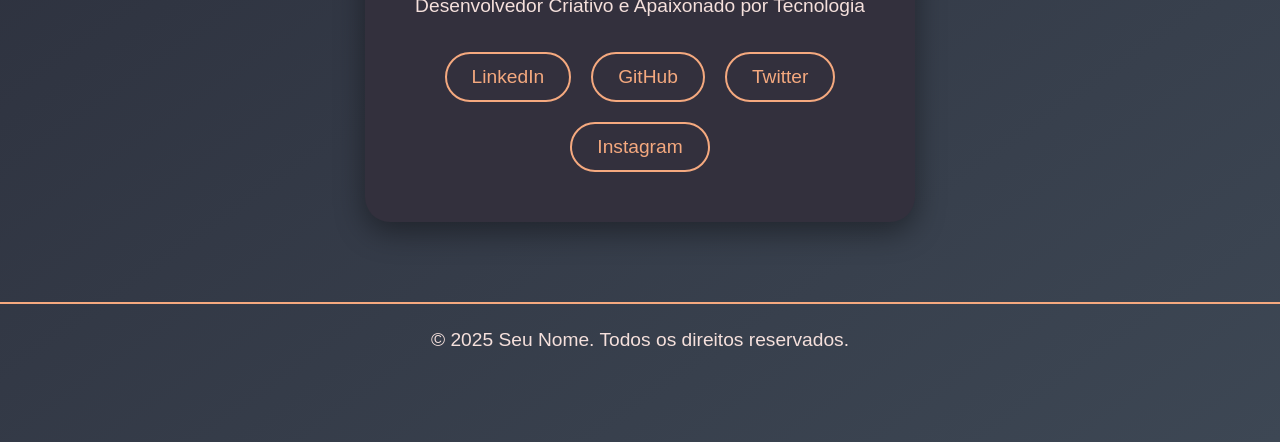
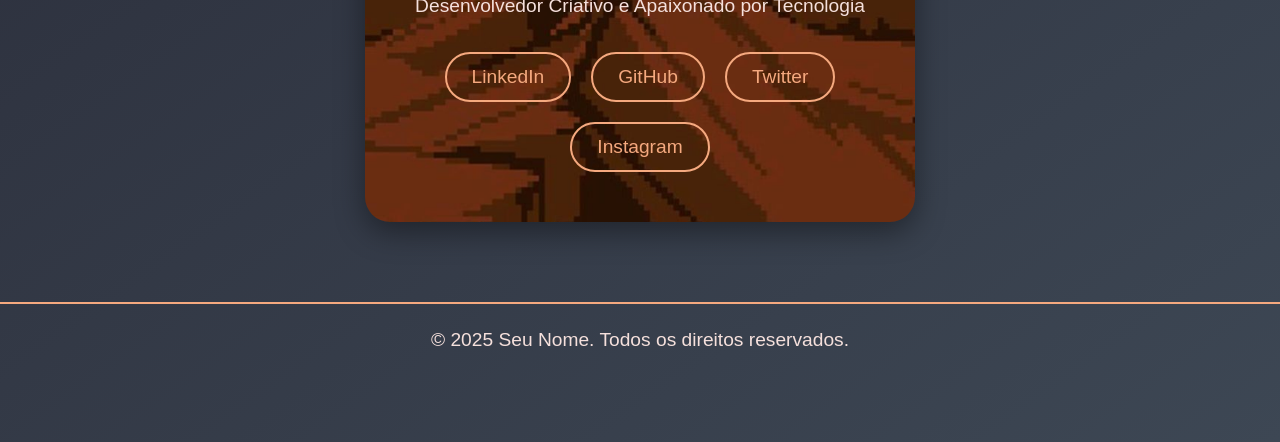
Before and after one commit to xpbaut/website, a plain HTML site: page index.html in a window 1280 px wide. Shown: the part 358-800 px from the top of the page. Drawn offline with Linux system fonts and the light colour scheme; a web font is replaced by a local one.

Commit message:
Update index.html

```diff
--- a/index.html
+++ b/index.html
@@ -52,17 +52,21 @@
 
         /* Caixa de Perfil */
         .profile-header {
+            background-image: url('https://github.com/xpbaut/website/blob/c6aab93f5a598fe5d2e209f3281a0de5fa4b163f/coisas/cc5fa46345dfd2d368ff353dc5f44d20.jpg'); /* Imagem de fundo */
+            background-size: cover;
+            background-position: center;
+            position: relative;
+            padding: 50px 20px;
+            border-radius: 25px;
+            box-shadow: 0 10px 30px var(--shadow);
+            overflow: hidden; /* Garante que o conteúdo não ultrapasse os limites do card */
             width: 90%;
             max-width: 550px; /* Ajustando para ficar bem encaixado */
-            background-color: var(--border);
-            border-radius: 25px;
-            padding: 50px 20px;
             display: flex;
             flex-direction: column;
             align-items: center;
             justify-content: center;
             text-align: center;
-            box-shadow: 0 10px 30px var(--shadow);
             margin-bottom: 40px;
             box-sizing: border-box;
             transition: transform 0.3s ease;
@@ -71,6 +75,19 @@
 
         .profile-header:hover {
             transform: scale(1.05);
+        }
+
+        .profile-header::before {
+            content: '';
+            position: absolute;
+            top: 0;
+            left: 0;
+            width: 100%;
+            height: 100%;
+            background: rgba(0, 0, 0, 0.4); /* Escurece um pouco para melhorar contraste */
+            filter: blur(10px); /* Aplica o desfoque na imagem */
+            z-index: -1; /* Coloca a camada de blur atrás do conteúdo */
+            border-radius: 25px; /* Faz o efeito de blur seguir os limites arredondados */
         }
 
         /* Imagem de Perfil */
```
